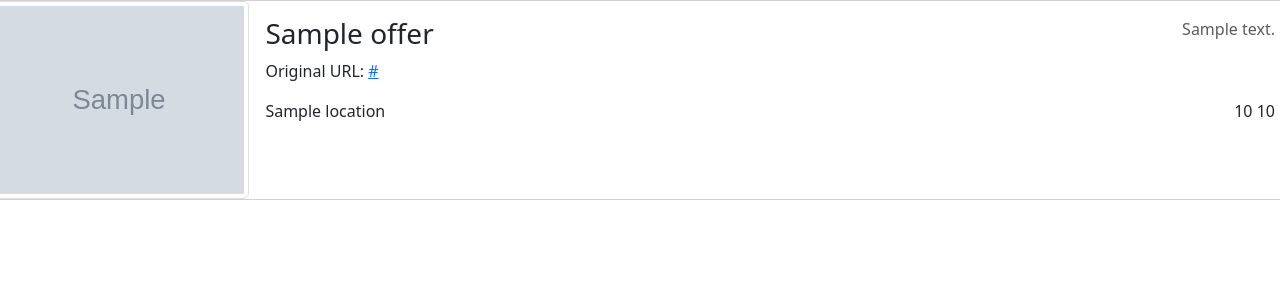
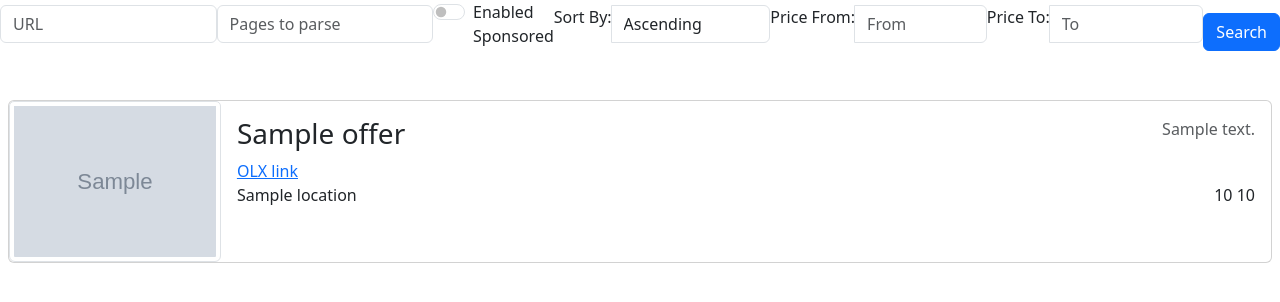
Before and after one commit to sneedcat/olx_parser, a Flask app: template templates/offers.html in a window 1280 px wide. Shown: the top 302 px of the page. Run offline with Flask 3, Linux system fonts and the light colour scheme; the template is opened without the code that fills it: most values are stand-ins (such as "Sample title", 1, 10 or a date in 2020); grey boxes marked "Sample" are stand-in pictures.

Commit message:
improved the webpage

```diff
--- a/main.py
+++ b/main.py
@@ -6,6 +6,7 @@ import json
 import urllib.parse
 from flask import Flask, render_template, request
 from multiprocessing import Pool
+
 
 @dataclass
 class Offer:
@@ -27,69 +28,136 @@ class Offer:
     location: str
     searchReason: str
 
+@dataclass
+class Config:
+    url: str
+    pages: int
+    sponsored: bool
+    sorting: Optional[str]
+    from_price: Optional[float]
+    to_price: Optional[float]
+
+class Sorting:
+    ASC = "filter_float_price%3Aasc"
+    DESC = "filter_float_price%3Adesc"
+    DATE = "created_at%3Adesc"
+    RELEVANCE = "relevance%3Adesc"
+
+
 def parse(data: str) -> List[Offer]:
-    list = re.findall(r'window.__PRERENDERED_STATE__= "((.|\s)*?)";\n        window.__TAURUS__', data)
+    list = re.findall(
+        r'window.__PRERENDERED_STATE__= "((.|\s)*?)";\n        window.__TAURUS__', data
+    )
     if len(list) == 0:
         return []
     to_be_parsed: str = list[0][0]
-    to_be_parsed = to_be_parsed.encode('latin-1', 'backslashreplace').decode('unicode-escape')
+    to_be_parsed = to_be_parsed.encode("latin-1", "backslashreplace").decode(
+        "unicode-escape"
+    )
     to_be_parsed = urllib.parse.unquote(to_be_parsed)
     to_be_parsed = re.sub('"links":{"self":.*?},', "", to_be_parsed)
     data = json.loads(to_be_parsed)
     offers = []
-    for offer in data['listing']['listing']['ads']:
+    for offer in data["listing"]["listing"]["ads"]:
         parsed_offer = Offer(
-            id=offer['id'],
-            title=offer['title'],
-            description=offer['description'],
-            category=offer['category']['type'],
-            isBusiness=offer['isBusiness'],
-            url=offer['url'],
-            isHighlighted=offer['isHighlighted'],
-            isPromoted=offer['isPromoted'],
-            createdTime=offer['createdTime'],
-            lastRefreshTime=offer['lastRefreshTime'],
-            itemCondition=offer['itemCondition'],
-            exchange=offer['price']['exchange'],
-            photos=offer['photos'],
-            location=offer['location']['pathName'],
-            searchReason=offer['searchReason'],
+            id=offer["id"],
+            title=offer["title"],
+            description=offer["description"],
+            category=offer["category"]["type"],
+            isBusiness=offer["isBusiness"],
+            url=offer["url"],
+            isHighlighted=offer["isHighlighted"],
+            isPromoted=offer["isPromoted"],
+            createdTime=offer["createdTime"],
+            lastRefreshTime=offer["lastRefreshTime"],
+            itemCondition=offer["itemCondition"],
+            exchange=offer["price"]["exchange"],
+            photos=offer["photos"],
+            location=offer["location"]["pathName"],
+            searchReason=offer["searchReason"],
             price=None,
-            priceCurrency=None
+            priceCurrency=None,
         )
-        parsed_offer.description = parsed_offer.description.replace('<br />', '<br>')
-        parsed_offer.description = re.sub(r"https://(.*?)\s", r"<a href='https://\1'>https://\1</a>", parsed_offer.description)
+        parsed_offer.description = parsed_offer.description.replace("<br />", "<br>")
+        parsed_offer.description = re.sub(
+            r"https://(.*?)\s",
+            r"<a href='https://\1'>https://\1</a>",
+            parsed_offer.description,
+        )
         if not parsed_offer.exchange:
-            parsed_offer.priceCurrency = offer['price']['regularPrice']['currencyCode']
-            parsed_offer.price = offer['price']['regularPrice']['value']
+            parsed_offer.priceCurrency = offer["price"]["regularPrice"]["currencyCode"]
+            parsed_offer.price = offer["price"]["regularPrice"]["value"]
         offers.append(parsed_offer)
     return offers
 
-def fetch_page(url, page_number):
-  request = urllib3.request("GET", f"{url}?page={page_number}")
-  data = request.data.decode('utf-8')
-  return parse(data)  # Replace with your parsing logic
 
-def get_multiple_pages(url: str, pages: int) -> List[Offer]:
-  offers = []
-  with Pool(processes=pages) as pool:
-    # Submit tasks for fetching each page
-    results = pool.starmap(fetch_page, [(url, page_number) for page_number in range(1, pages + 1)])
-    offers = [item for sublist in results for item in sublist]  # Flatten nested list
-  return offers
+def fetch_page(config: Config, page_number: int):
+    url = config.url
+    if config.url.find("?"):
+        url = config.url[: config.url.find("?")]
+    url = f"{url}?page={page_number}"
+    if config.sorting:
+        url += f"&search[order]={config.sorting}"
+    if config.from_price:
+        url += f"&search[filter_float_price%3Afrom]={config.from_price}"
+    if config.to_price:
+        url += f"&search[filter_float_price%3Ato]={config.to_price}"
+    print(url)
+    request = urllib3.request("GET", url)
+    data = request.data.decode("utf-8")
+    return parse(data)  # Replace with your parsing logic
+
+
+def get_multiple_pages(config: Config) -> List[Offer]:
+    offers = []
+    with Pool(processes=config.pages) as pool:
+        # Submit tasks for fetching each page
+        results = pool.starmap(
+            fetch_page,
+            [(config, page_number) for page_number in range(1, config.pages + 1)],
+        )
+        offers = [
+            item for sublist in results for item in sublist
+        ]  # Flatten nested list
+    return offers
+
 
 app = Flask(__name__)
+
 
 @app.route("/")
 def main():
     return render_template("index.html")
 
-@app.route("/search", methods=['POST'])
+
+@app.route("/search", methods=["POST"])
 def search():
-    url = request.form['url']
-    pages = int(request.form['pages'])
-    sponsored = request.form.get('sponsored')
-    offers = get_multiple_pages(url, pages)
+    url = request.form["url"]
+    pages = int(request.form["pages"])
+    sponsored = request.form.get("sponsored")
+    sorting = request.form.get("sorting")
+    from_price = request.form.get("priceFrom")
+    to_price = request.form.get("priceTo")
+    if sorting == "asc":
+        sorting = Sorting.ASC
+    elif sorting == "desc":
+        sorting = Sorting.DESC
+    elif sorting == "date":
+        sorting = Sorting.DATE
+    elif sorting == "relevance":
+        sorting = Sorting.RELEVANCE
+    config = Config(
+        url=url,
+        pages=pages,
+        sponsored=sponsored,
+        sorting=sorting,
+        from_price=from_price,
+        to_price=to_price,
+    )
+    offers = get_multiple_pages(config)
     if not sponsored:
         offers = [offer for offer in offers if not offer.isPromoted]
+    for offer in offers:
+        if len(offer.photos) > 1:
+            print(offer)
     return render_template("offers.html", offers=offers)
--- a/templates/offers.html
+++ b/templates/offers.html
@@ -1,20 +1,78 @@
 <!DOCTYPE html>
 <html>
+
 <head>
-  <link href="https://cdn.jsdelivr.net/npm/bootstrap@5.3.3/dist/css/bootstrap.min.css" rel="stylesheet" integrity="sha384-QWTKZyjpPEjISv5WaRU9OFeRpok6YctnYmDr5pNlyT2bRjXh0JMhjY6hW+ALEwIH" crossorigin="anonymous">
+  <link href="https://cdn.jsdelivr.net/npm/bootstrap@5.3.3/dist/css/bootstrap.min.css" rel="stylesheet"
+    integrity="sha384-QWTKZyjpPEjISv5WaRU9OFeRpok6YctnYmDr5pNlyT2bRjXh0JMhjY6hW+ALEwIH" crossorigin="anonymous">
+  <link href="https://cdnjs.cloudflare.com/ajax/libs/lightbox2/2.11.4/css/lightbox.min.css" rel="stylesheet">
   <title>OLX</title>
+  <style>
+    .card {
+      margin: 20px;
+    }
+
+    .card img {
+      max-width: 256px;
+      max-height: 256px;
+    }
+  </style>
 </head>
+
 <body>
+  <div class="d-flex h-viewport justify-content-center align-items-center">
+    <form action="/search" method="post" class="d-flex flex-wrap justify-content-between align-items-center mb-3">
+      <div class="d-flex justify-content-between align-items-center">
+        <div class="input-group mb-3">
+          <input type="text" name="url" class="form-control" placeholder="URL">
+        </div>
+        <div class="input-group mb-3">
+          <input type="number" name="pages" class="form-control" placeholder="Pages to parse">
+        </div>
+        <div class="form-check form-switch mb-3">
+          <input class="form-check-input" type="checkbox" name="sponsored" value="off" id="sponsored">
+          <label class="form-check-label" for="sponsored">Enabled Sponsored</label>
+        </div>
+        <div class="input-group mb-3">
+          <label for="sorting" class="form-label">Sort By:</label>
+          <select name="sorting" id="sorting" class="form-control">
+            <option value="asc">Ascending</option>
+            <option value="desc">Descending</option>
+            <option value="date">Date</option>
+            <option value="relevanca">Relevance</option>
+          </select>
+        </div>
+        <div class="input-group mb-3">
+          <label for="priceFrom" class="form-label">Price From:</label>
+          <input type="number" name="priceFrom" id="priceFrom" class="form-control" placeholder="From">
+        </div>
+        <div class="input-group mb-3">
+          <label for="priceTo" class="form-label">Price To:</label>
+          <input type="number" name="priceTo" id="priceTo" class="form-control" placeholder="To">
+        </div>
+        <button type="submit" class="btn btn-primary">Search</button>
+      </div>
+    </form>
+</div>
    <div class="row row-cols-1">
     {% for offer in offers %}
     <div class="col p-0">
       <div class="card d-flex flex-row">
         {% if offer.photos %}
-            <img src="{{ offer.photos[0] }}" class="card-img-top img-thumbnail" alt="{{ offer.title }}" style="width: 20%; object-fit: cover;">
+        <a href="{{ offer.photos[0] }}" data-lightbox="offer-{{ offer.id }}">
+          <img src="{{ offer.photos[0] }}" class="card-img-top img-thumbnail" alt="{{ offer.title }}" style="object-fit: cover;">
+        </a>
+        {% for photo in offer.photos[1:] %}
+          <a href="{{ photo }}" data-lightbox="offer-{{ offer.id }}" style="display: none;">
+            <img src="{{ photo }}" alt="{{ offer.title }}">
+          </a>
+        {% endfor %}
       {% endif %}
-          <div class="card-body d-flex flex-column w-100">  <div class="d-flex">
-              <h3 class="card-title flex-grow-1">{{ offer.title }}</h3>  <p class="card-text text-muted">{{ offer.description|safe }}</p>  </div>
-            <p>Original URL: <a class="card-text">{{ offer.url }}</a></p>
+            <div class="card-body d-flex flex-column w-100">
+          <div class="d-flex">
+            <h3 class="card-title flex-grow-1">{{ offer.title }}</h3>
+            <p class="card-text text-muted">{{ offer.description|safe }}</p>
+          </div>
+          <a href={{offer.url}}>OLX link</a>
           <div class="card-text">
             <span>{{ offer.location }}</span>
             <span class="float-end">
@@ -32,5 +90,7 @@
     </div>
     {% endfor %}
   </div>
+  <script src="https://cdnjs.cloudflare.com/ajax/libs/lightbox2/2.11.4/js/lightbox-plus-jquery.min.js"></script>
 </body>
+
 </html>
```
Also changed, not shown: templates/index.html (+17 -0 lines). Lines whose indentation alone changed are shown as unchanged.
